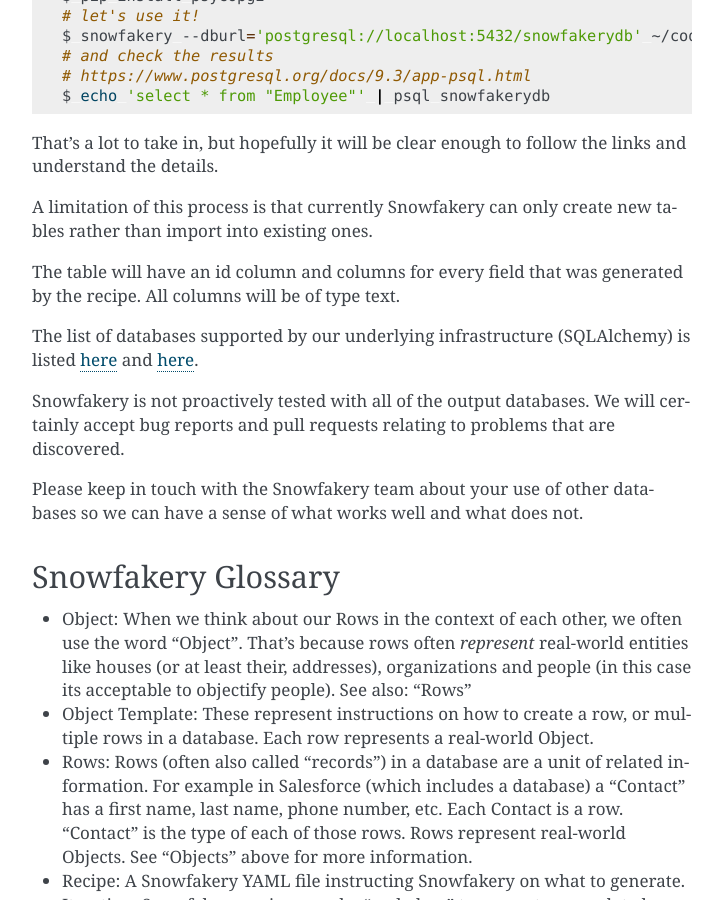
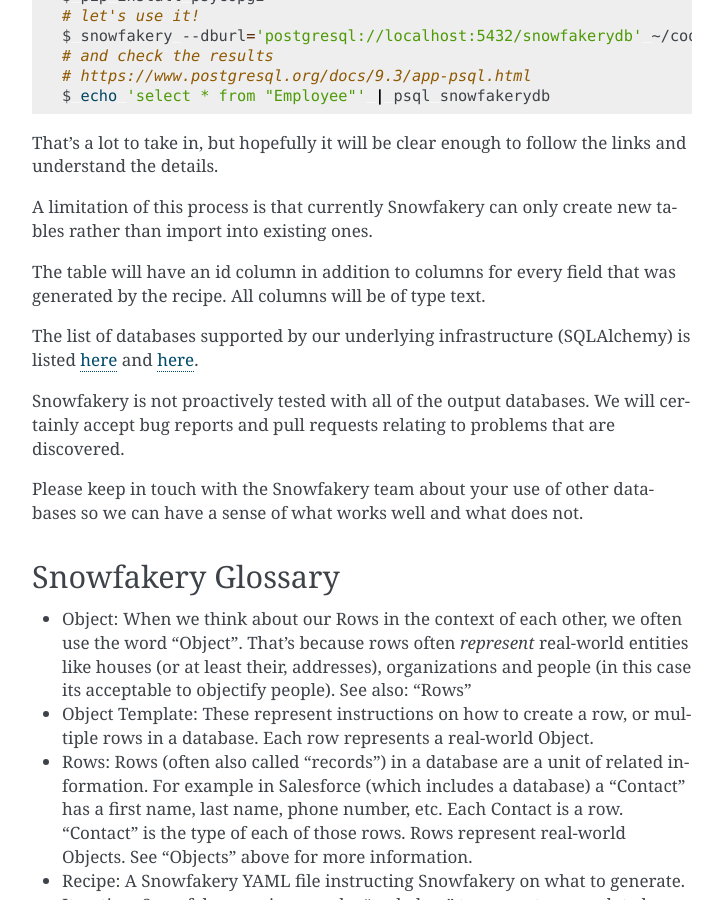
Before and after one commit to SFDO-Tooling/Snowfakery, a Sphinx documentation site: the page built from docs/index.md, in a window 1280 px wide and 900 px high, scrolled down 32339 px. Shown: the whole window, without its empty margins (388-1111 px from the left). Built offline with Sphinx 7.4.7, drawn with Linux system fonts in a browser that asks for light colours.

Commit message:
Update docs/index.md
Co-authored-by: Brandon Parker <brandon.parker@salesforce.com>

```diff
--- a/docs/index.md
+++ b/docs/index.md
@@ -1544,7 +1544,7 @@
 A limitation of this process is that currently Snowfakery can
 only create new tables rather than import into existing ones.
 
-The table will have an id column and columns for every field that
+The table will have an id column in addition to columns for every field that
 was generated by the recipe. All columns will be of type text.
 
 The list of databases supported by our underlying infrastructure
```
